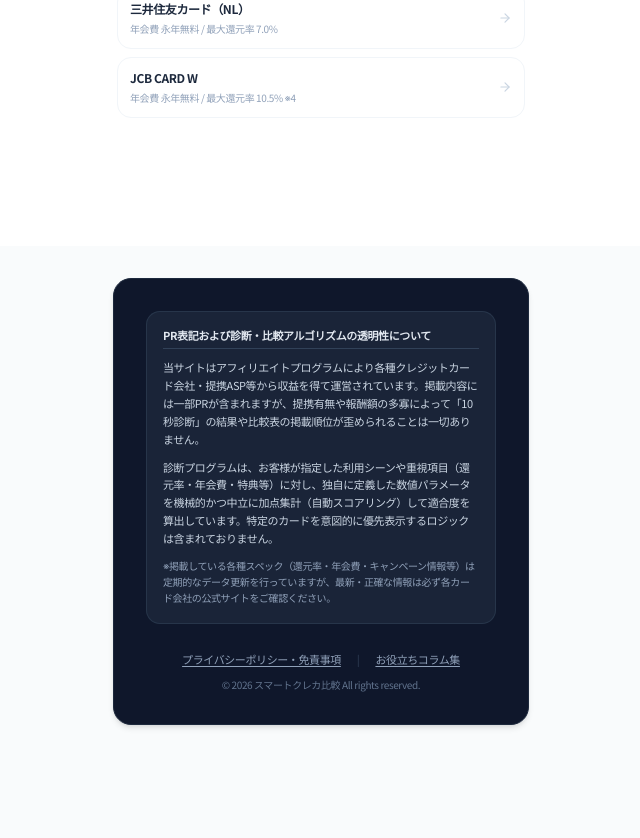
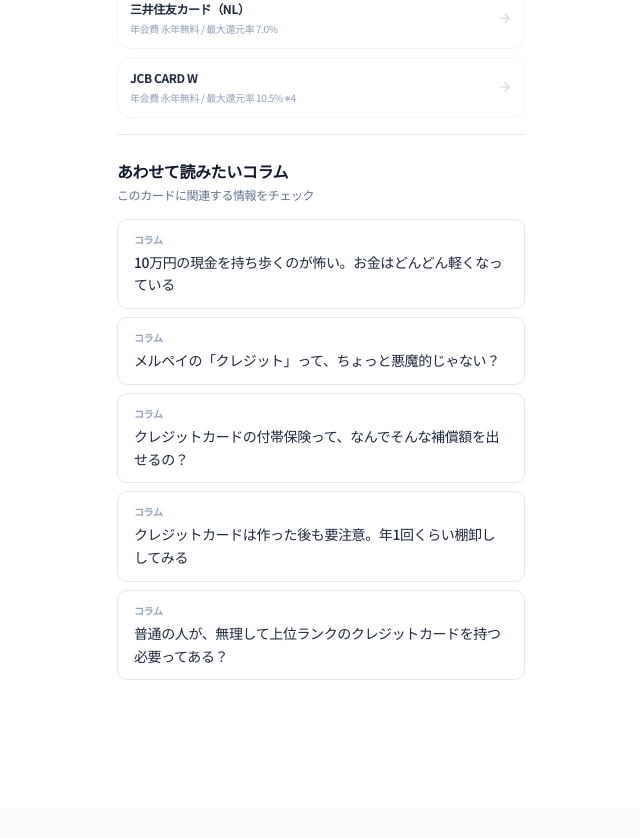
Before and after one commit to mizumar/smart-card-select, a Next.js app: page /cards/cosmo-the-card-opus in a window 1280 px wide. Shown: the part 5088-5926 px from the top of the page, without its empty margins (319-959 px from the left). Before the commit the page ends 5845 px from the top, so only its background shows below. Built offline with nearby package versions, Linux system fonts and the light colour scheme; no server answers.

Commit message:
✨ feat: おすすめ記事をカード詳細ページに追加 (#53, task 2)

```diff
--- a/src/app/cards/[id]/page.tsx
+++ b/src/app/cards/[id]/page.tsx
@@ -11,6 +11,7 @@ import { DiagnosticBanner } from "@/components/DiagnosticBanner";
 import { CalloutNotice } from "@/components/CalloutNotice";
 import NoteText from "@/components/NoteText";
 import { RelatedCards } from "@/components/cards/RelatedCards";
+import { RelatedContents } from "@/components/cards/RelatedContents";
 
 interface Props {
   params: Promise<{ id: string }>;
@@ -332,7 +333,6 @@ export default async function CardDetailPage({ params }: Props) {
           <h2 className="text-sm font-bold text-slate-900 tracking-wide">
             基本スペック詳細
           </h2>
-
           <div className="divide-y divide-slate-100 text-xs">
             {specItems.map(
               (item, i) =>
@@ -359,6 +359,8 @@ export default async function CardDetailPage({ params }: Props) {
           />
           {/* 関連カード */}
           <RelatedCards currentCard={card} />
+          {/* 関連コンテンツ */}
+          <RelatedContents card={card} />
         </section>
       </main>
 
--- /dev/null
+++ b/src/components/cards/RelatedContents.tsx
@@ -0,0 +1,121 @@
+import fs from "fs";
+import path from "path";
+import matter from "gray-matter";
+import Link from "next/link";
+import type { CreditCard } from "@/data/cards";
+import { getAllArticles } from "@/lib/articles";
+
+type Props = {
+  card: CreditCard;
+};
+
+type RelatedContentItem = {
+  type: "article" | "feature";
+  id: string;
+  title: string;
+};
+
+function getFeatureTitle(id: string) {
+  const filePath = path.join(process.cwd(), "src/content/features", `${id}.md`);
+
+  if (!fs.existsSync(filePath)) {
+    return null;
+  }
+
+  try {
+    const fileContents = fs.readFileSync(filePath, "utf8");
+    const { data } = matter(fileContents);
+
+    return typeof data.title === "string" ? data.title : null;
+  } catch {
+    return null;
+  }
+}
+
+export function RelatedContents({ card }: Props) {
+  const articles = getAllArticles();
+
+  const relatedContents: RelatedContentItem[] =
+    card.relatedContents
+      ?.map((content) => {
+        if (content.type === "article") {
+          const article = articles.find((article) => article.id === content.id);
+
+          if (!article) return null;
+
+          return {
+            type: "article" as const,
+            id: article.id,
+            title: article.title,
+          };
+        }
+
+        if (content.type === "feature") {
+          const title = getFeatureTitle(content.id);
+
+          if (!title) return null;
+
+          return {
+            type: "feature" as const,
+            id: content.id,
+            title,
+          };
+        }
+
+        return null;
+      })
+      .filter((item): item is RelatedContentItem => item !== null) ?? [];
+
+  // 関連指定がない、または指定された記事が存在しない場合
+  // 最新記事5件をフォールバックとして表示
+  const items =
+    relatedContents.length > 0
+      ? relatedContents
+      : articles.slice(0, 5).map((article) => ({
+          type: "article" as const,
+          id: article.id,
+          title: article.title,
+        }));
+
+  if (items.length === 0) {
+    return null;
+  }
+
+  return (
+    <section className="space-y-4 border-t border-slate-200 pt-6">
+      <div>
+        <h2 className="text-base font-bold text-slate-900">
+          あわせて読みたいコラム
+        </h2>
+        <p className="mt-1 text-xs text-slate-500">
+          このカードに関連する情報をチェック
+        </p>
+      </div>
+
+      <div className="space-y-2">
+        {items.map((item) => {
+          const href =
+            item.type === "article"
+              ? `/articles/${item.id}`
+              : `/feature/${item.id}`;
+
+          return (
+            <Link
+              key={`${item.type}-${item.id}`}
+              href={href}
+              className="block rounded-lg border border-slate-200 bg-white px-4 py-3 transition hover:border-slate-300 hover:bg-slate-50"
+            >
+              <div className="mb-1 text-[10px] font-semibold text-slate-400">
+                {item.type === "article" ? "コラム" : "特集"}
+              </div>
+
+              <div className="text-sm font-medium leading-relaxed text-slate-800">
+                {item.title}
+              </div>
+            </Link>
+          );
+        })}
+      </div>
+    </section>
+  );
+}
--- a/src/data/cards-basic.json
+++ b/src/data/cards-basic.json
@@ -54,6 +54,16 @@
     "popularityRank": 1,
     "tagIds": ["fee-free", "type-benefits", "use-ec", "type-high-base"],
     "tags": ["年会費無料", "高還元", "楽天経済圏"],
+    "relatedContents": [
+      {
+        "type": "feature",
+        "id": "rakuten-cards"
+      },
+      {
+        "type": "article",
+        "id": "rakuten-limited-points-guide"
+      }
+    ],
     "badge": "発行枚数3,300万枚突破",
     "brandColor": "from-red-600 to-rose-800",
     "brands": ["visa", "mastercard", "jcb", "amex"]
--- a/src/data/cards.ts
+++ b/src/data/cards.ts
@@ -23,6 +23,10 @@ export interface CreditCard {
   popularityRank: number;
   tagIds: CardTagId[]; // 診断判定用システムタグID
   tags: string[];
+  relatedContents?: {
+    type: "article" | "feature";
+    id: string;
+  }[];
   badge?: string;
   brandColor: string;
   brands?: ("visa" | "mastercard" | "jcb" | "amex")[];
```
